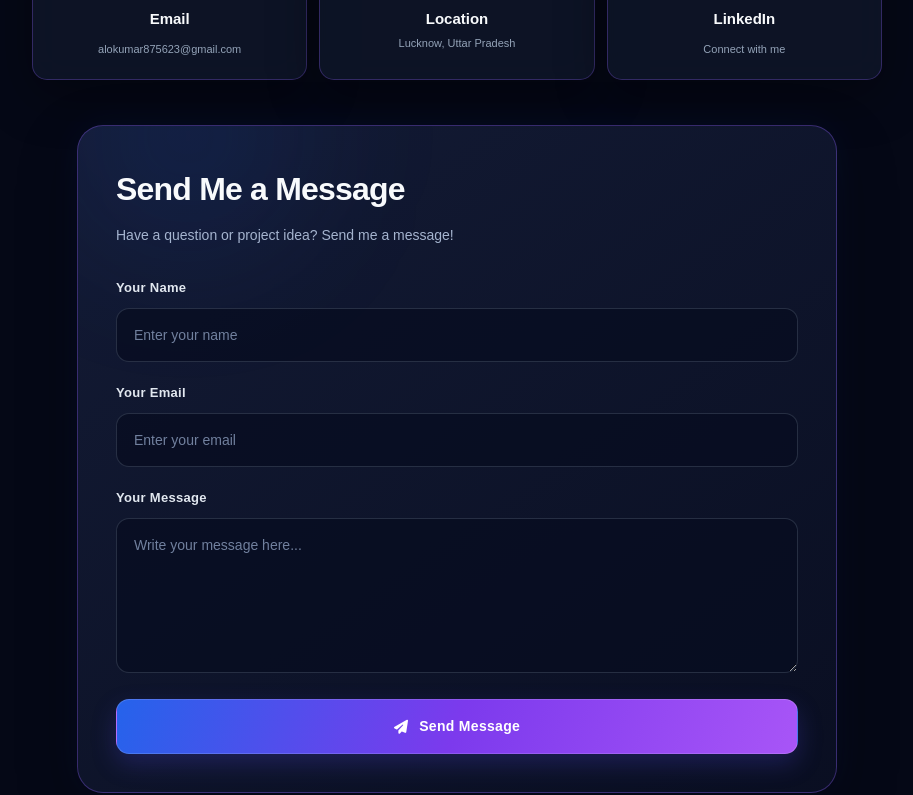
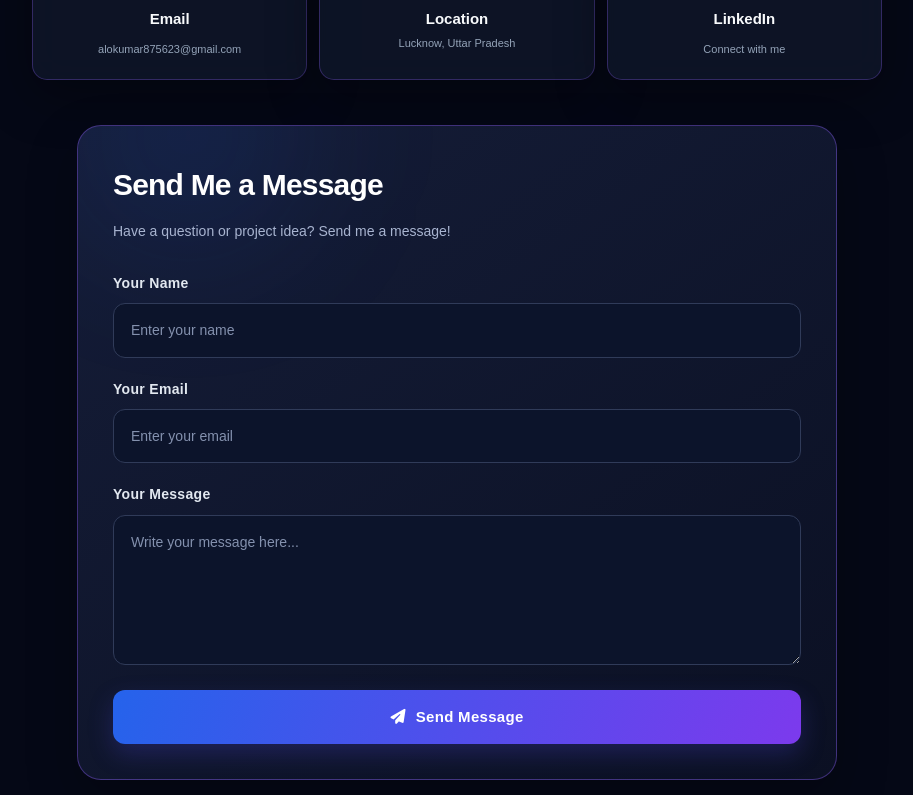
Before and after one commit to alokkumarmaurya875623/my-website, a plain HTML site: page index.html in a window 1280 px wide. Shown: the part 2994-3789 px from the top of the page, without its empty margins (183-1096 px from the left). Drawn offline with Linux system fonts and the light colour scheme.

Commit message:
Add premium contact form styling

```diff
--- a/style.css
+++ b/style.css
@@ -2725,3 +2725,183 @@ body.light-mode .contact-form-wrapper .form-group textarea:focus {
         transition: none;
     }
 }
+/* ===== PREMIUM CONTACT FORM ===== */
+
+.contact-form-wrapper {
+    width: 100%;
+    max-width: 760px;
+    margin: 45px auto 30px;
+    padding: 35px;
+    position: relative;
+    overflow: hidden;
+
+    background: linear-gradient(
+        145deg,
+        #151d38,
+        #0b1023
+    );
+
+    border: 1px solid rgba(139, 92, 246, 0.4);
+    border-radius: 24px;
+
+    box-shadow: 0 20px 50px rgba(0, 0, 0, 0.25);
+
+    transition: border-color 0.3s ease,
+                box-shadow 0.3s ease;
+}
+
+.contact-form-wrapper:hover {
+    border-color: rgba(139, 92, 246, 0.8);
+    box-shadow: 0 20px 55px rgba(99, 102, 241, 0.15);
+}
+
+.contact-form-wrapper h3 {
+    color: #ffffff;
+    font-size: 30px;
+    font-weight: 800;
+    margin-bottom: 10px;
+}
+
+.contact-form-description {
+    color: #a8b4d0;
+    line-height: 1.8;
+    margin-bottom: 28px;
+}
+
+.contact-form-wrapper form {
+    display: flex;
+    flex-direction: column;
+    gap: 20px;
+}
+
+.contact-form-wrapper .bot-field {
+    display: none !important;
+}
+
+.contact-form-wrapper .form-group {
+    display: flex;
+    flex-direction: column;
+    gap: 9px;
+}
+
+.contact-form-wrapper .form-group label {
+    color: #e2e8f0;
+    font-size: 14px;
+    font-weight: 700;
+}
+
+.contact-form-wrapper .form-group input,
+.contact-form-wrapper .form-group textarea {
+    width: 100%;
+    padding: 15px 17px;
+
+    background: #0c142b;
+    color: #ffffff;
+
+    border: 1px solid #303b59;
+    border-radius: 12px;
+
+    font-family: inherit;
+    font-size: 14px;
+
+    outline: none;
+    transition: all 0.25s ease;
+}
+
+.contact-form-wrapper .form-group input {
+    min-height: 52px;
+}
+
+.contact-form-wrapper .form-group textarea {
+    min-height: 150px;
+    resize: vertical;
+}
+
+.contact-form-wrapper .form-group input::placeholder,
+.contact-form-wrapper .form-group textarea::placeholder {
+    color: #8491ae;
+}
+
+.contact-form-wrapper .form-group input:focus,
+.contact-form-wrapper .form-group textarea:focus {
+    border-color: #818cf8;
+    background: #101b38;
+    box-shadow: 0 0 0 4px rgba(99, 102, 241, 0.15);
+}
+
+.contact-form-wrapper button[type="submit"] {
+    display: flex;
+    align-items: center;
+    justify-content: center;
+    gap: 10px;
+
+    width: 100%;
+    min-height: 54px;
+    padding: 15px 22px;
+
+    background: linear-gradient(110deg, #2563eb, #7c3aed);
+    color: #ffffff;
+
+    border: none;
+    border-radius: 12px;
+
+    font-family: inherit;
+    font-size: 15px;
+    font-weight: 800;
+
+    cursor: pointer;
+
+    box-shadow: 0 10px 25px rgba(79, 70, 229, 0.25);
+    transition: transform 0.25s ease, box-shadow 0.25s ease;
+}
+
+.contact-form-wrapper button[type="submit"]:hover {
+    transform: translateY(-3px);
+    box-shadow: 0 15px 30px rgba(79, 70, 229, 0.4);
+}
+
+.contact-form-wrapper button[type="submit"]:active {
+    transform: translateY(0);
+}
+
+body.light-mode .contact-form-wrapper {
+    background: linear-gradient(145deg, #ffffff, #f3f5ff);
+    border-color: #d9dfff;
+}
+
+body.light-mode .contact-form-wrapper h3 {
+    color: #172033;
+}
+
+body.light-mode .contact-form-description {
+    color: #647089;
+}
+
+body.light-mode .contact-form-wrapper .form-group label {
+    color: #27334b;
+}
+
+body.light-mode .contact-form-wrapper .form-group input,
+body.light-mode .contact-form-wrapper .form-group textarea {
+    background: #ffffff;
+    color: #172033;
+    border-color: #d8deed;
+}
+
+@media (max-width: 768px) {
+    .contact-form-wrapper {
+        margin-top: 30px;
+        padding: 24px 18px;
+        border-radius: 19px;
+    }
+
+    .contact-form-wrapper h3 {
+        font-size: 25px;
+    }
+
+    .contact-form-wrapper .form-group input,
+    .contact-form-wrapper .form-group textarea {
+        padding: 13px;
+        font-size: 14px;
+    }
+}
```
